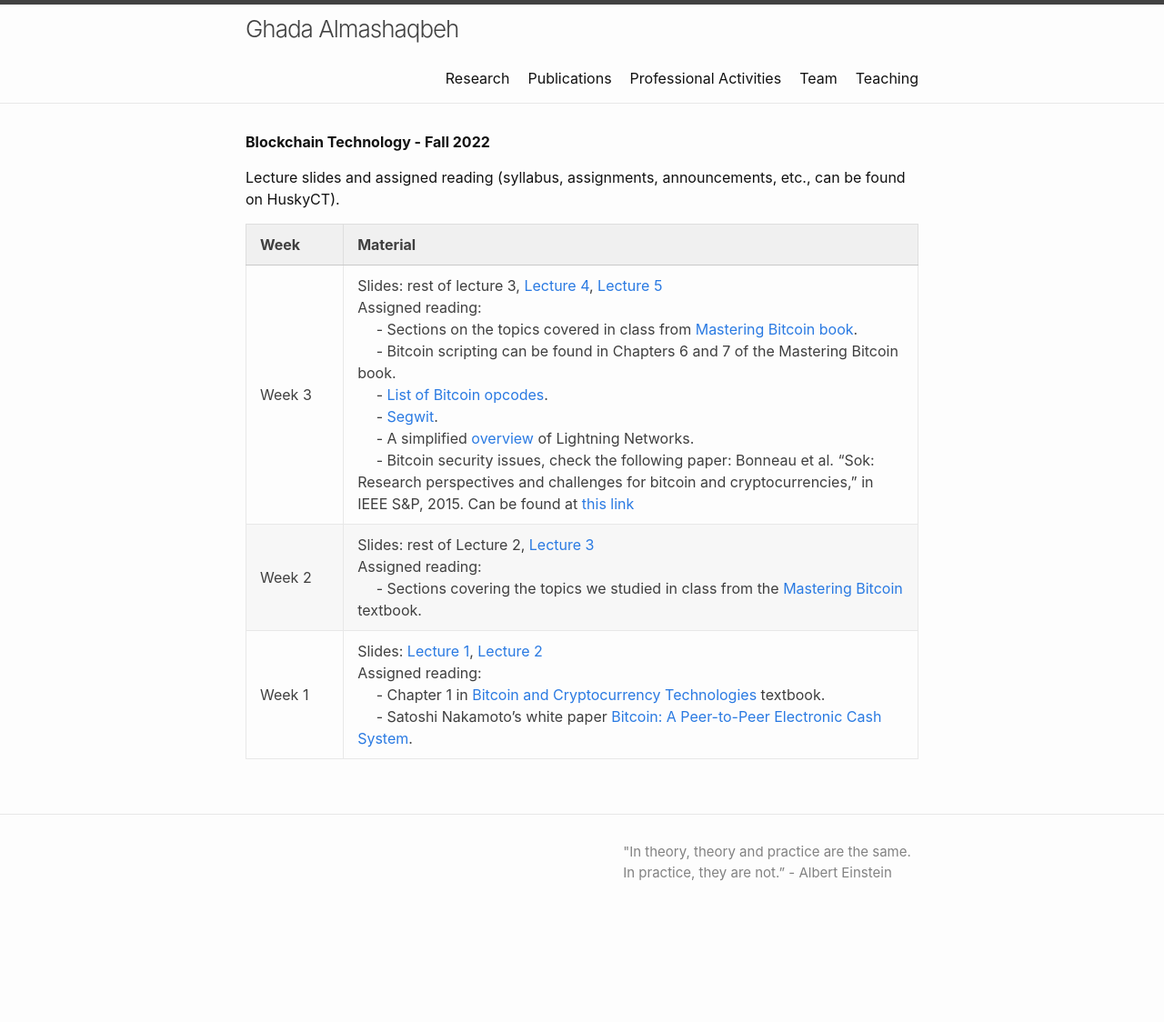
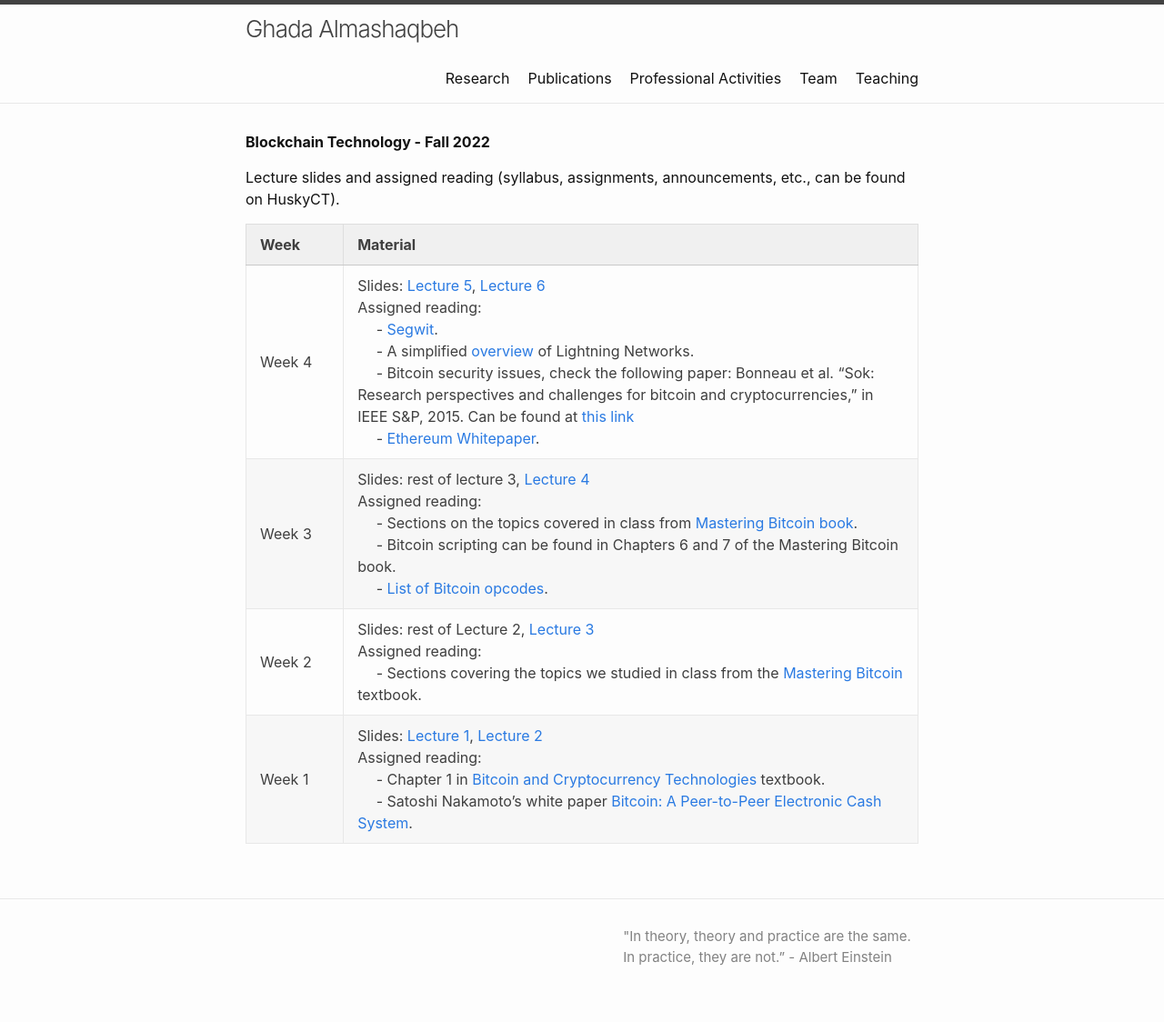
Before and after one commit to GhadaAlmashaqbeh/GhadaAlmashaqbeh.github.io, a Jekyll site: the page built from courses/blockchain-technology-f2022/index.md, in a window 1280 px wide. Shown: the whole page at 91% size. Built offline with Jekyll 4.4.1, drawn with Linux system fonts in a browser that asks for light colours; before the commit the page ends 1031 px from its top, so only the background shows below that.

Commit message:
add week lectures

```diff
--- a/courses/blockchain-technology-f2022/index.md
+++ b/courses/blockchain-technology-f2022/index.md
@@ -8,6 +8,7 @@
 
 | Week&emsp;&emsp;| Material           |
 |----------|--------------------|
-| Week 3 | Slides: rest of lecture 3, [Lecture 4](./lecture4.pdf), [Lecture 5](./lecture5.pdf) <br/> Assigned reading: <br/> &emsp; - Sections on the topics covered in class from [Mastering Bitcoin book](https://github.com/bitcoinbook/bitcoinbook/blob/develop/book.asciidoc). <br/> &emsp; - Bitcoin scripting can be found in Chapters 6 and 7 of the Mastering Bitcoin book. <br/> &emsp; - [List of Bitcoin opcodes](https://en.bitcoin.it/wiki/Script). <br/> &emsp; - [Segwit](https://en.bitcoin.it/wiki/Segregated_Witness). <br/> &emsp; - A simplified [overview](https://academy.binance.com/blockchain/what-is-lightning-network) of Lightning Networks. <br/> &emsp; - Bitcoin security issues, check the following paper: Bonneau et al. "Sok: Research perspectives and challenges for bitcoin and cryptocurrencies," in IEEE S&P, 2015. Can be found at [this link](https://jbonneau.com/doc/BMCNKF15-IEEESP-bitcoin.pdf) |
+| Week 4 | Slides: [Lecture 5](./lecture5.pdf), [Lecture 6](./lecture6.pdf) <br/> Assigned reading: <br/> &emsp; - [Segwit](https://en.bitcoin.it/wiki/Segregated_Witness). <br/> &emsp; - A simplified [overview](https://academy.binance.com/blockchain/what-is-lightning-network) of Lightning Networks. <br/> &emsp; - Bitcoin security issues, check the following paper: Bonneau et al. "Sok: Research perspectives and challenges for bitcoin and cryptocurrencies," in IEEE S&P, 2015. Can be found at [this link](https://jbonneau.com/doc/BMCNKF15-IEEESP-bitcoin.pdf)<br/> &emsp; - [Ethereum Whitepaper](https://ethereum.org/en/whitepaper/). |
+| Week 3 | Slides: rest of lecture 3, [Lecture 4](./lecture4.pdf) <br/> Assigned reading: <br/> &emsp; - Sections on the topics covered in class from [Mastering Bitcoin book](https://github.com/bitcoinbook/bitcoinbook/blob/develop/book.asciidoc). <br/> &emsp; - Bitcoin scripting can be found in Chapters 6 and 7 of the Mastering Bitcoin book. <br/> &emsp; - [List of Bitcoin opcodes](https://en.bitcoin.it/wiki/Script).|
 | Week 2 | Slides: rest of Lecture 2, [Lecture 3](./lecture3.pdf) <br/> Assigned reading: <br/> &emsp; - Sections covering the topics we studied in class from the [Mastering Bitcoin](https://github.com/bitcoinbook/bitcoinbook/blob/develop/book.asciidoc) textbook.  |
 | Week 1 | Slides: [Lecture 1](./lecture1.pdf), [Lecture 2](./lecture2.pdf) <br/> Assigned reading: <br/> &emsp; - Chapter 1 in [Bitcoin and Cryptocurrency Technologies](https://d28rh4a8wq0iu5.cloudfront.net/bitcointech/readings/princeton_bitcoin_book.pdf) textbook. <br/> &emsp; - Satoshi Nakamoto’s white paper [Bitcoin: A Peer-to-Peer Electronic Cash System](https://bitcoin.org/bitcoin.pdf). |
```
Also changed, not shown: 4 other files.
